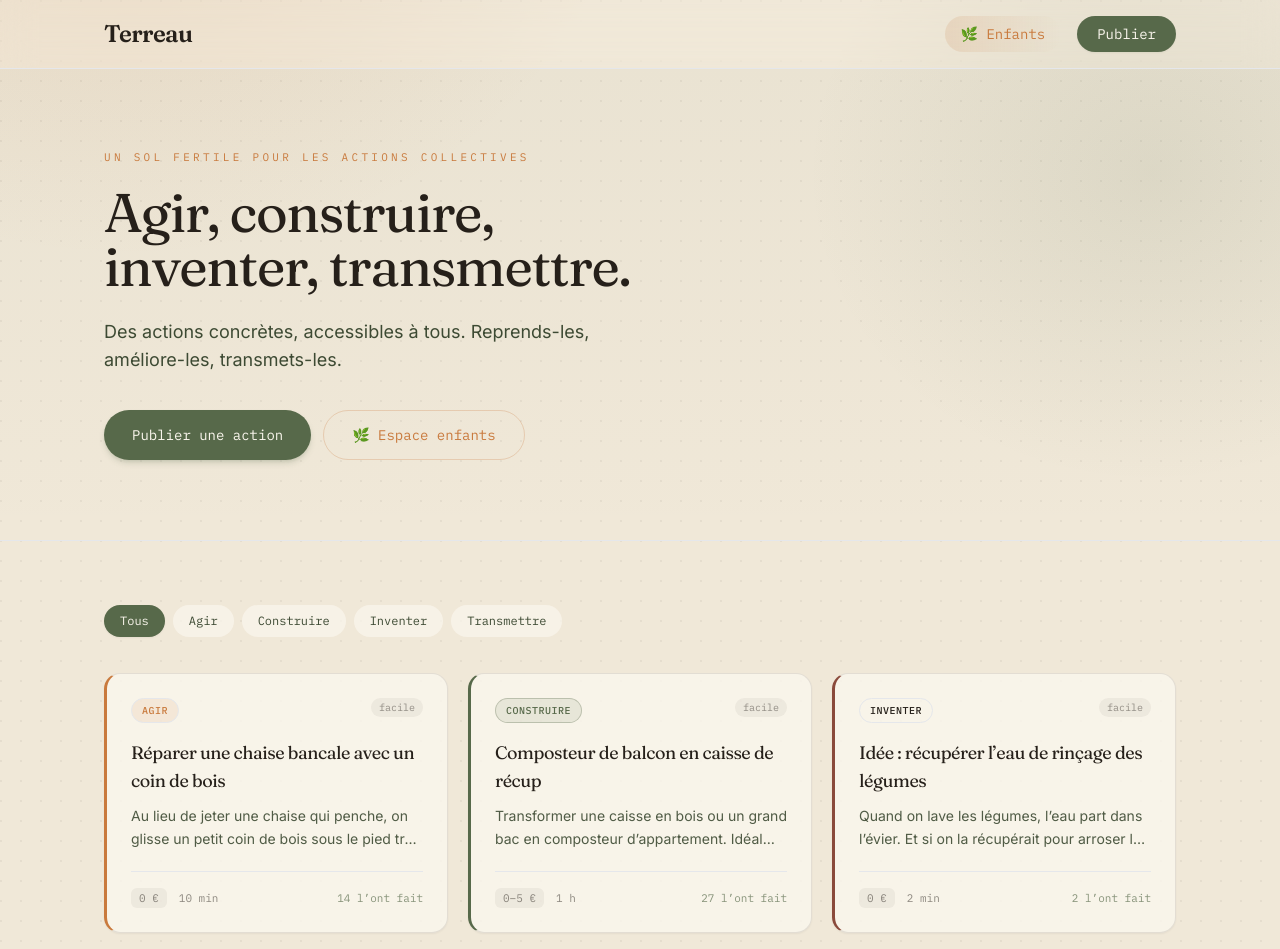
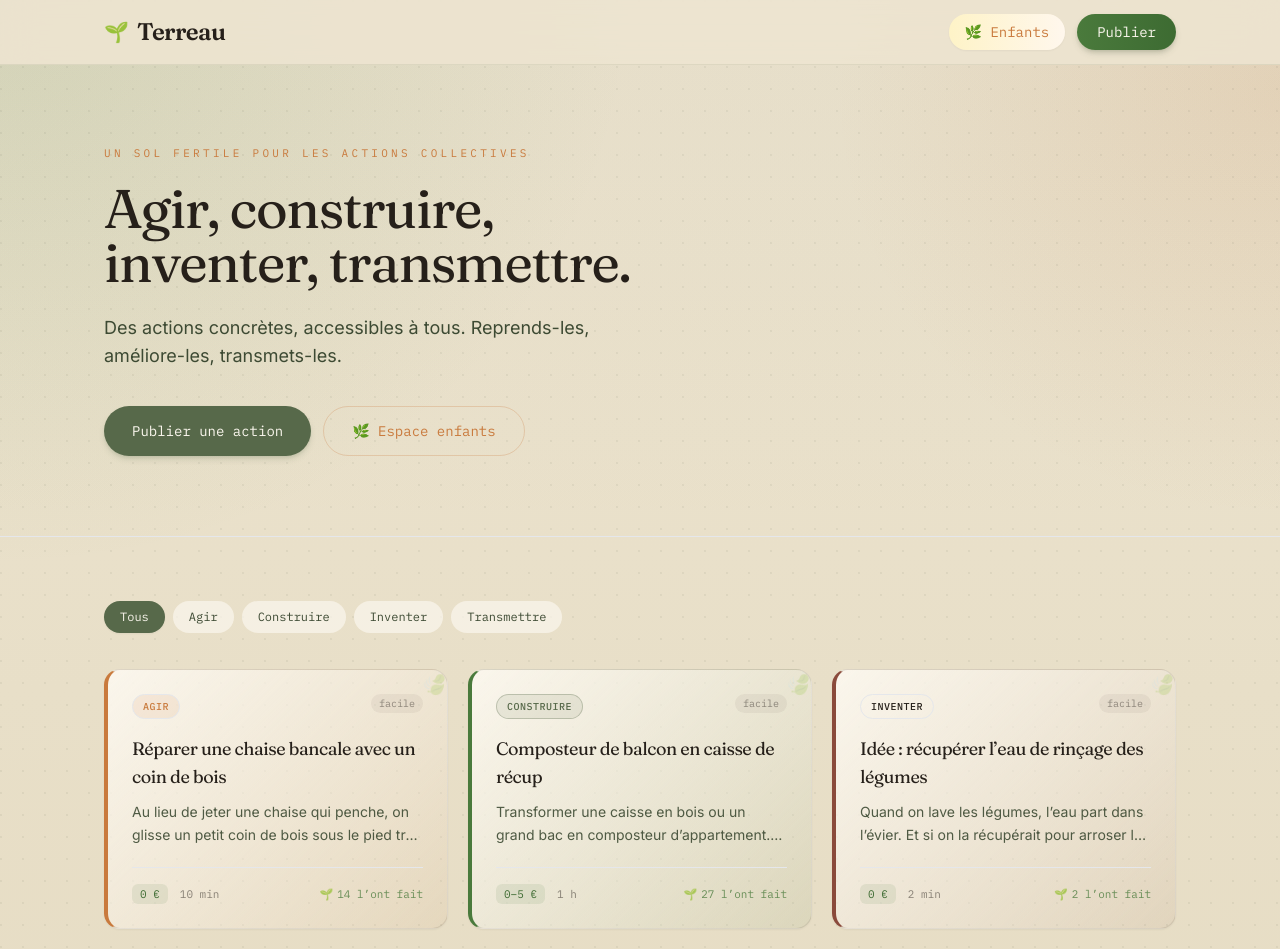
Before and after one commit to piratebtz64-hue/terreau, a Next.js app: page / in a window 1280 px wide. Shown: the top 949 px of the page. Built offline with nearby package versions, Linux system fonts and the light colour scheme.

Commit message:
design: living botanical theme — vines, plants, richer greens, animated leaves

```diff
--- a/app/globals.css
+++ b/app/globals.css
@@ -7,12 +7,12 @@ html { scroll-behavior: smooth; }
 body {
   margin: 0;
   min-height: 100vh;
-  color: #1F1A15;
+  color: #1A1612;
   background:
-    radial-gradient(ellipse 80% 50% at 10% -10%, rgba(201, 122, 61, 0.12), transparent 50%),
-    radial-gradient(ellipse 60% 40% at 90% 10%, rgba(87, 105, 74, 0.10), transparent 45%),
-    radial-gradient(ellipse 50% 30% at 50% 100%, rgba(138, 74, 59, 0.06), transparent 50%),
-    #F0E8D8;
+    radial-gradient(ellipse 90% 60% at 0% 0%, rgba(90, 140, 70, 0.14), transparent 55%),
+    radial-gradient(ellipse 70% 50% at 100% 5%, rgba(201, 122, 61, 0.13), transparent 50%),
+    radial-gradient(ellipse 60% 40% at 50% 100%, rgba(70, 110, 60, 0.10), transparent 55%),
+    linear-gradient(180deg, #EDE4D0 0%, #E8DFC8 40%, #E4D9BE 100%);
   font-family: var(--font-inter), system-ui, sans-serif;
   -webkit-font-smoothing: antialiased;
 }
@@ -20,52 +20,57 @@ body {
 a { color: inherit; text-decoration: none; }
 
 .bg-soil-grain {
-  background-image: radial-gradient(circle at 1px 1px, rgba(31, 26, 21, 0.05) 1px, transparent 0);
-  background-size: 20px 20px;
+  background-image: radial-gradient(circle at 1px 1px, rgba(40, 50, 30, 0.06) 1px, transparent 0);
+  background-size: 22px 22px;
 }
 
+.leaf { position: absolute; pointer-events: none; opacity: 0.55; }
+.vine { position: absolute; pointer-events: none; opacity: 0.35; }
+
+@keyframes sway {
+  0%, 100% { transform: rotate(-3deg); }
+  50% { transform: rotate(3deg); }
+}
+@keyframes floatSoft {
+  0%, 100% { transform: translateY(0); }
+  50% { transform: translateY(-6px); }
+}
 @keyframes fadeUp {
-  from { opacity: 0; transform: translateY(16px); }
+  from { opacity: 0; transform: translateY(18px); }
   to { opacity: 1; transform: translateY(0); }
 }
-@keyframes fadeIn {
-  from { opacity: 0; }
-  to { opacity: 1; }
+
+.animate-fade-up { animation: fadeUp 0.65s ease-out both; }
+.animate-sway { animation: sway 5s ease-in-out infinite; }
+.animate-float { animation: floatSoft 4s ease-in-out infinite; }
+.animate-delay-1 { animation-delay: 0.1s; }
+.animate-delay-2 { animation-delay: 0.2s; }
+.animate-delay-3 { animation-delay: 0.3s; }
+
+.hover-lift {
+  transition: transform 0.3s cubic-bezier(0.22, 1, 0.36, 1), box-shadow 0.3s ease;
 }
-@keyframes scaleIn {
-  from { opacity: 0; transform: scale(0.96); }
-  to { opacity: 1; transform: scale(1); }
-}
-@keyframes starPop {
-  0% { transform: scale(1); }
-  50% { transform: scale(1.25); }
-  100% { transform: scale(1); }
+.hover-lift:hover {
+  transform: translateY(-5px);
+  box-shadow: 0 18px 44px -14px rgba(40, 55, 30, 0.22);
 }
 
-.animate-fade-up { animation: fadeUp 0.6s ease-out both; }
-.animate-fade-in { animation: fadeIn 0.5s ease-out both; }
-.animate-scale-in { animation: scaleIn 0.4s ease-out both; }
-.animate-star { animation: starPop 0.4s ease-out; }
-
-.animate-delay-1 { animation-delay: 0.08s; }
-.animate-delay-2 { animation-delay: 0.16s; }
-.animate-delay-3 { animation-delay: 0.24s; }
-.animate-delay-4 { animation-delay: 0.32s; }
-
-.hover-lift {
-  transition: transform 0.28s cubic-bezier(0.22, 1, 0.36, 1),
-              box-shadow 0.28s ease,
-              border-color 0.28s ease;
+.card-gesture-agir {
+  border-left: 4px solid #C97A3D;
+  background: linear-gradient(135deg, rgba(251, 247, 238, 0.95), rgba(201, 122, 61, 0.06));
 }
-.hover-lift:hover {
-  transform: translateY(-4px);
-  box-shadow: 0 16px 40px -16px rgba(31, 26, 21, 0.18);
+.card-gesture-construire {
+  border-left: 4px solid #4A7A3C;
+  background: linear-gradient(135deg, rgba(251, 247, 238, 0.95), rgba(74, 122, 60, 0.07));
 }
-
-.card-gesture-agir { border-left: 3px solid #C97A3D; }
-.card-gesture-construire { border-left: 3px solid #57694A; }
-.card-gesture-inventer { border-left: 3px solid #8A4A3B; }
-.card-gesture-transmettre { border-left: 3px solid #3D4A33; }
+.card-gesture-inventer {
+  border-left: 4px solid #8A4A3B;
+  background: linear-gradient(135deg, rgba(251, 247, 238, 0.95), rgba(138, 74, 59, 0.06));
+}
+.card-gesture-transmettre {
+  border-left: 4px solid #2F5A28;
+  background: linear-gradient(135deg, rgba(251, 247, 238, 0.95), rgba(47, 90, 40, 0.07));
+}
 
 .line-clamp-2 {
   display: -webkit-box;
@@ -74,12 +79,19 @@ a { color: inherit; text-decoration: none; }
   overflow: hidden;
 }
 
+.btn-grow { position: relative; overflow: hidden; }
+.btn-grow::after {
+  content: "";
+  position: absolute;
+  inset: 0;
+  background: linear-gradient(120deg, transparent 30%, rgba(255,255,255,0.15) 50%, transparent 70%);
+  transform: translateX(-100%);
+  transition: transform 0.5s ease;
+}
+.btn-grow:hover::after { transform: translateX(100%); }
+
 input:focus, textarea:focus, select:focus {
   outline: none;
-  border-color: rgba(87, 105, 74, 0.45) !important;
-  box-shadow: 0 0 0 3px rgba(87, 105, 74, 0.12);
+  border-color: rgba(74, 122, 60, 0.5) !important;
+  box-shadow: 0 0 0 3px rgba(74, 122, 60, 0.15);
 }
-
-button:active:not(:disabled) {
-  transform: scale(0.98);
-}
--- a/components/Header.tsx
+++ b/components/Header.tsx
@@ -2,16 +2,17 @@ import Link from "next/link";
 
 export default function Header() {
   return (
-    <header className="sticky top-0 z-50 border-b border-humus/8 bg-parchment/92 backdrop-blur-lg">
-      <div className="mx-auto flex max-w-6xl items-center justify-between px-5 py-3.5 sm:px-10 sm:py-4">
-        <Link href="/" className="font-display text-xl font-semibold tracking-tight text-humus transition hover:text-moss-dark sm:text-2xl">
-          Terreau
+    <header className="sticky top-0 z-50 border-b border-moss/10 bg-[#EDE4D0]/90 backdrop-blur-lg">
+      <div className="mx-auto flex max-w-6xl items-center justify-between px-5 py-3.5 sm:px-10">
+        <Link href="/" className="group flex items-center gap-2">
+          <span className="text-xl transition group-hover:scale-110" aria-hidden>🌱</span>
+          <span className="font-display text-xl font-semibold tracking-tight text-humus sm:text-2xl">Terreau</span>
         </Link>
-        <nav className="flex items-center gap-2 sm:gap-4">
-          <Link href="/enfants" className="rounded-full bg-gradient-to-r from-clay/15 to-clay/8 px-3.5 py-2 font-mono text-xs text-clay transition hover:from-clay/25 hover:to-clay/15 sm:px-4 sm:text-sm">
+        <nav className="flex items-center gap-2 sm:gap-3">
+          <Link href="/enfants" className="rounded-full bg-gradient-to-r from-amber-100 to-orange-50 px-3.5 py-2 font-mono text-xs text-clay shadow-sm transition hover:shadow sm:px-4 sm:text-sm">
             🌿 Enfants
           </Link>
-          <Link href="/publier" className="rounded-full bg-moss px-4 py-2 font-mono text-xs text-bone shadow-sm transition hover:bg-moss-dark hover:shadow-md sm:px-5 sm:text-sm">
+          <Link href="/publier" className="btn-grow rounded-full bg-gradient-to-r from-[#4A7A3C] to-[#3D6B32] px-4 py-2 font-mono text-xs text-bone shadow-md shadow-moss/25 transition hover:shadow-lg sm:px-5 sm:text-sm">
             Publier
           </Link>
         </nav>
--- a/components/ProjectCard.tsx
+++ b/components/ProjectCard.tsx
@@ -7,28 +7,27 @@ export default function ProjectCard({ project }: { project: Project }) {
   return (
     <Link
       href={`/projet/${project.id}`}
-      className={`hover-lift group block rounded-2xl border border-humus/10 bg-bone/80 p-5 shadow-sm transition hover:border-moss/20 hover:bg-bone sm:p-6 card-gesture-${project.gesture}`}
+      className={`hover-lift group relative block overflow-hidden rounded-2xl border border-humus/10 p-5 shadow-sm sm:p-6 card-gesture-${project.gesture}`}
     >
+      <span className="absolute -right-1 -top-1 text-2xl opacity-20 transition group-hover:opacity-40 group-hover:rotate-12" aria-hidden>🍃</span>
       <div className="flex items-start justify-between gap-3">
         <span className={`inline-flex rounded-full border px-2.5 py-1 font-mono text-[10px] font-medium uppercase tracking-wider ${GESTURE_COLORS[project.gesture]}`}>
           {GESTURE_LABELS[project.gesture]}
         </span>
         {project.difficulty && (
-          <span className="rounded-full bg-humus/5 px-2 py-0.5 font-mono text-[10px] text-humus/45">
-            {project.difficulty}
-          </span>
+          <span className="rounded-full bg-humus/5 px-2 py-0.5 font-mono text-[10px] text-humus/45">{project.difficulty}</span>
         )}
       </div>
-      <h3 className="mt-4 font-display text-[1.05rem] leading-snug tracking-tight text-humus transition group-hover:text-moss-dark sm:text-lg">
+      <h3 className="mt-4 font-display text-[1.05rem] leading-snug tracking-tight text-humus transition group-hover:text-[#2F5A28] sm:text-lg">
         {project.title}
       </h3>
-      <p className="mt-2.5 line-clamp-2 text-sm leading-relaxed text-moss-dark/90">
-        {project.description}
-      </p>
-      <div className="mt-5 flex items-center gap-3 border-t border-humus/6 pt-4 font-mono text-[11px] text-humus/50">
-        {project.cost && <span className="rounded-md bg-humus/5 px-2 py-0.5">{project.cost}</span>}
+      <p className="mt-2.5 line-clamp-2 text-sm leading-relaxed text-moss-dark/90">{project.description}</p>
+      <div className="mt-5 flex items-center gap-3 border-t border-humus/8 pt-4 font-mono text-[11px] text-humus/50">
+        {project.cost && <span className="rounded-md bg-[#4A7A3C]/10 px-2 py-0.5 text-[#3D6B32]">{project.cost}</span>}
         {project.duration && <span>{project.duration}</span>}
-        <span className="ml-auto text-moss/70">{project.doneCount} l’ont fait</span>
+        <span className="ml-auto flex items-center gap-1 text-[#4A7A3C]/80">
+          <span aria-hidden>🌱</span> {project.doneCount} l’ont fait
+        </span>
       </div>
     </Link>
   );
```
